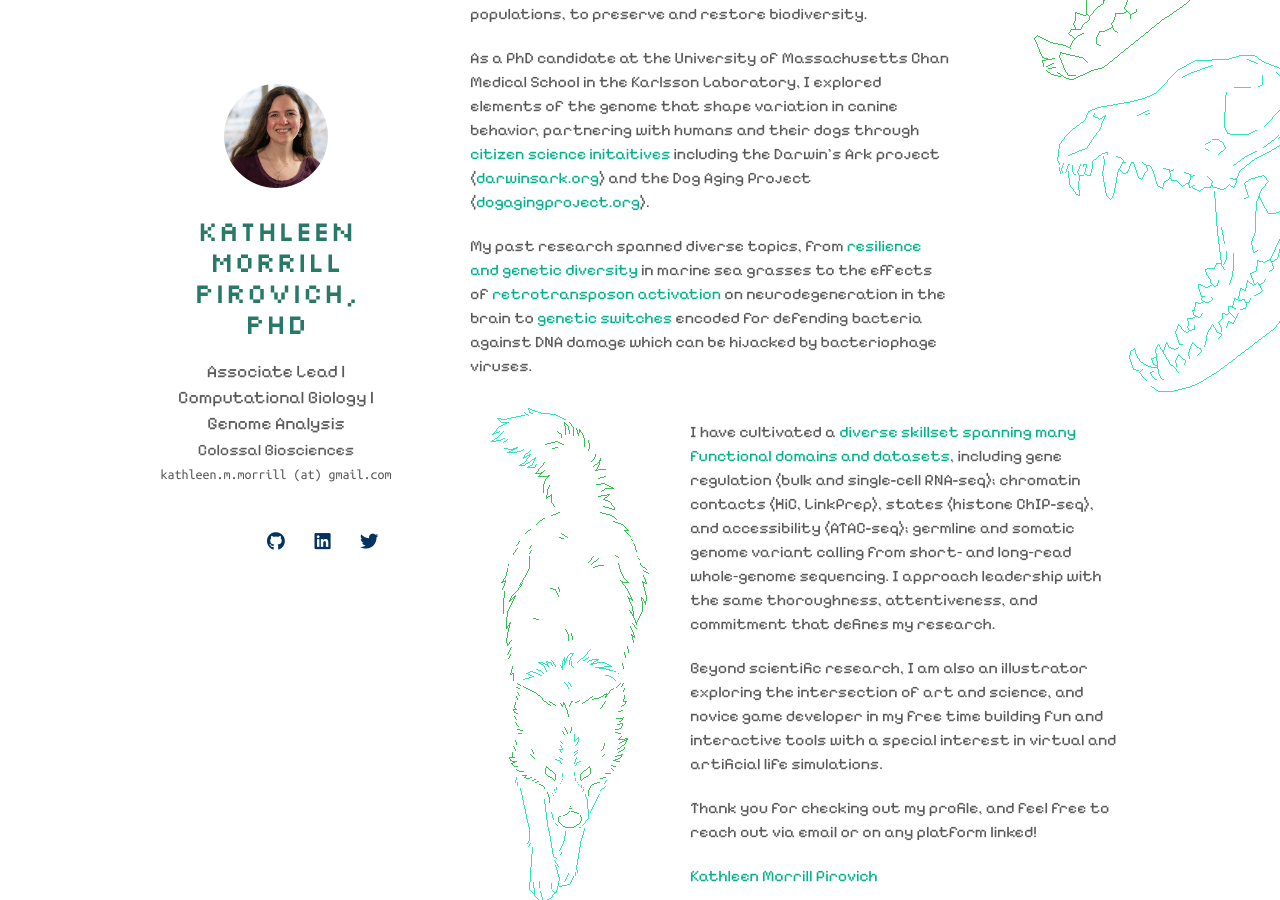
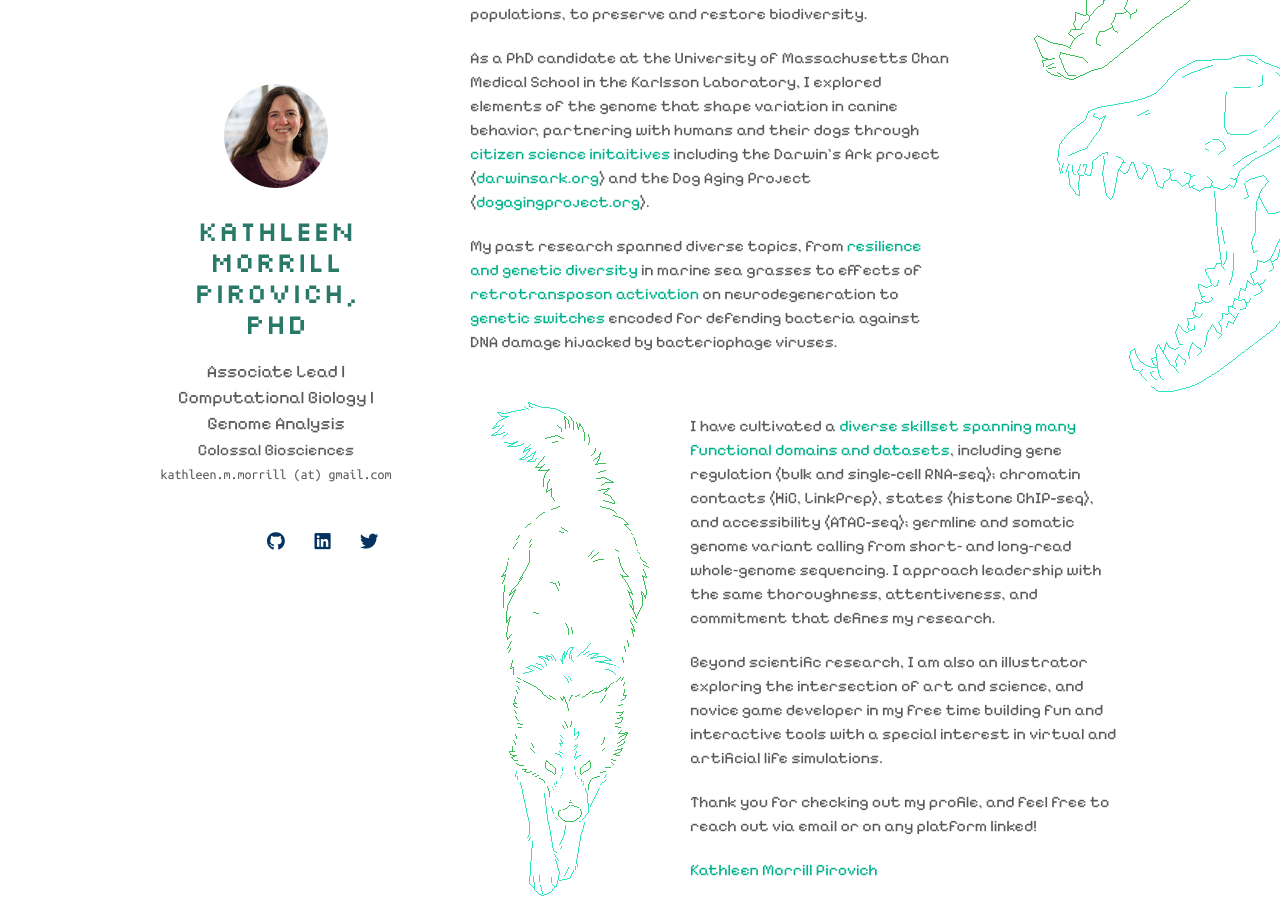
Before and after one commit to tabbzi/tabbzi.github.io, a Jekyll site: the page built from index.md, in a window 1280 px wide and 900 px high, scrolled down 367 px. Built offline with Jekyll 4.4.1, drawn with Linux system fonts in a browser that asks for light colours; nearby versions of some CDN libraries; a style sheet for code colours, icons or effects is not loaded; our own code applies the rules of GitHub Pages for plain Markdown files.

Commit message:
Update index.md

```diff
--- a/index.md
+++ b/index.md
@@ -21,7 +21,7 @@ layout: homepage
             </p>
 
             <p>
-            My past research spanned diverse topics, from <span style="color: #00b18b;">resilience and genetic diversity</span> in marine sea grasses to the effects of <span style="color: #00b18b;">retrotransposon activation</span> on neurodegeneration in the brain to <span style="color: #00b18b;">genetic switches</span> encoded for defending bacteria against DNA damage which can be hijacked by bacteriophage viruses.
+            My past research spanned diverse topics, from <span style="color: #00b18b;">resilience and genetic diversity</span> in marine sea grasses to effects of <span style="color: #00b18b;">retrotransposon activation</span> on neurodegeneration to <span style="color: #00b18b;">genetic switches</span> encoded for defending bacteria against DNA damage hijacked by bacteriophage viruses.
             </p>
         </div>
         <img src="./assets/img/graphic_ColossalBiosciences.gif" style="max-width: none !important; flex-shrink: 0; margin-right: -250px; z-index: 1;" />
```
